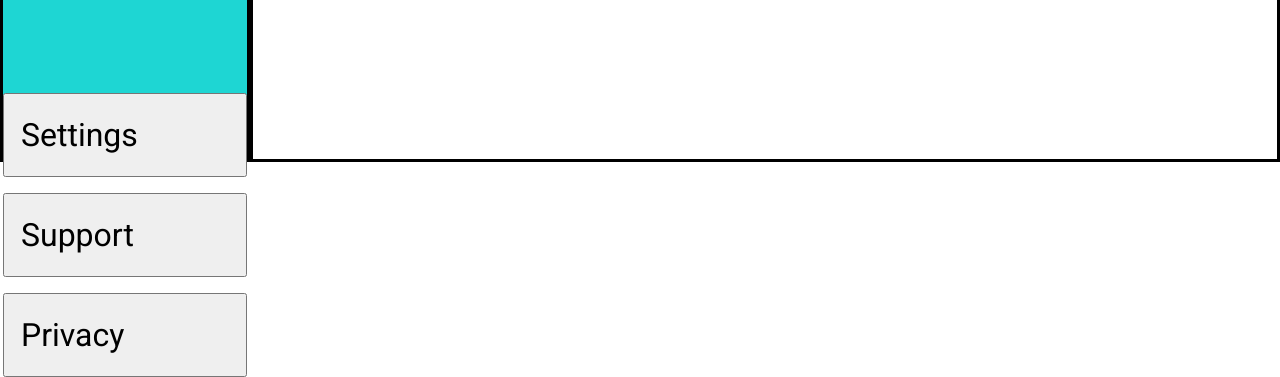
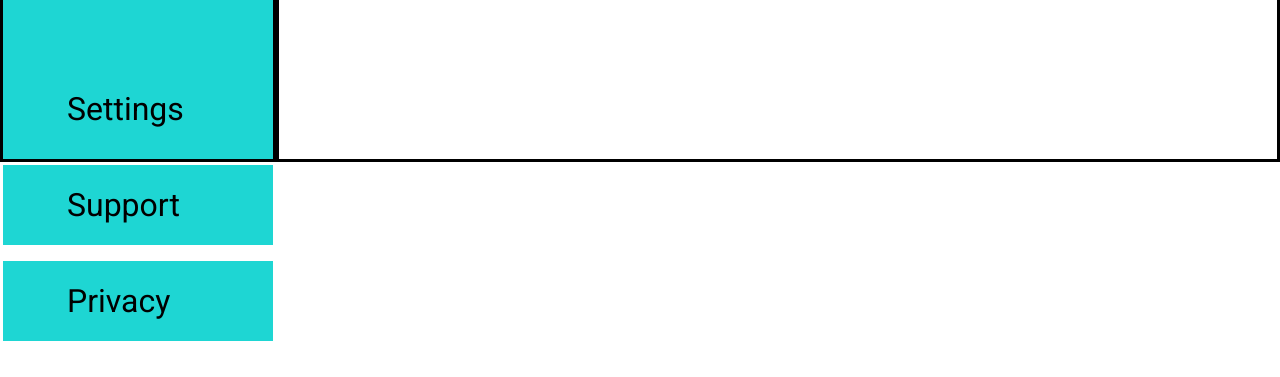
Before and after one commit to Markussan456/AdminDashboard, a plain HTML site: page index.html in a window 1280 px wide. Shown: the part 638-1015 px from the top of the page. After the commit the page ends 979 px from the top, so only its background shows below. Drawn offline with Linux system fonts and the light colour scheme; a web font is replaced by a local one.

Commit message:
Button sidebar styling

```diff
--- a/styles.css
+++ b/styles.css
@@ -90,6 +90,14 @@ border: solid 3px black;
     font-size: 2rem;
     padding: 1rem;
     text-align: left;
+    padding-left: 4rem;
+    background-color: #1ed6d3;
+    border: none;
+}
+
+#homebtns button:hover,#settingbtn button:hover{
+background-color: #26dcd9;
+cursor: pointer;
 }
 #settingbtn{
     margin-top: 6rem;
```
